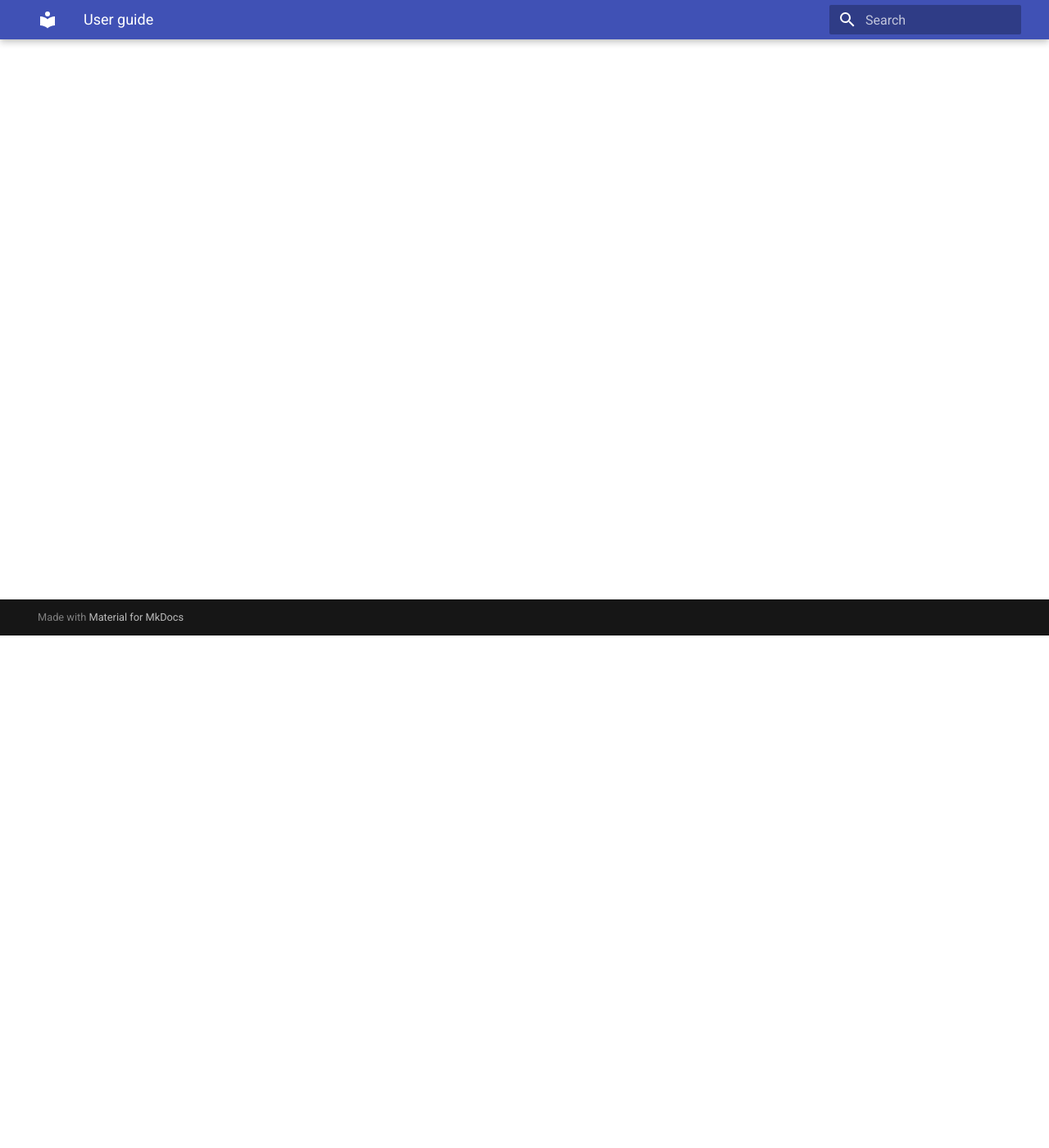
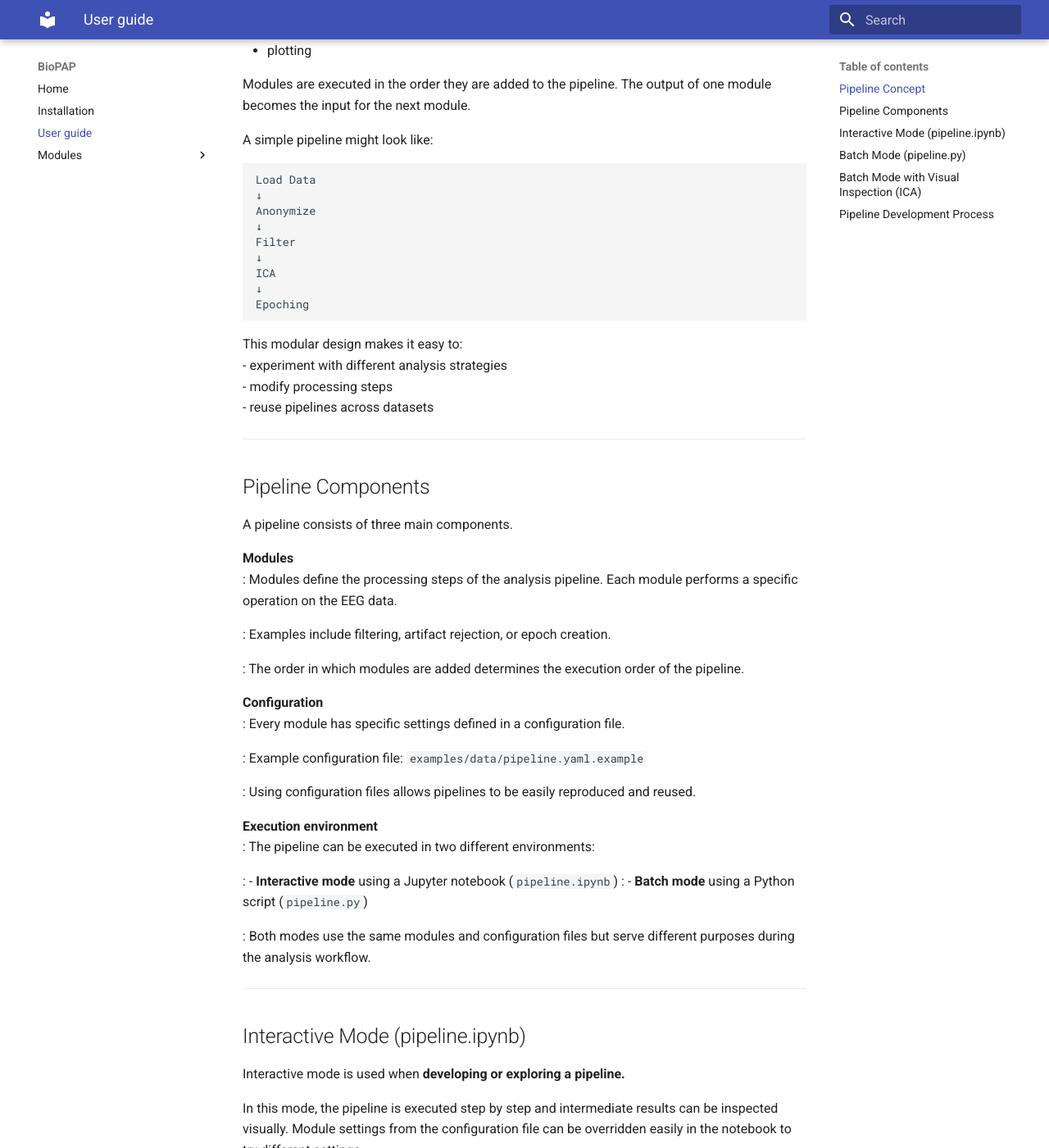
Before and after one commit to CentreForDigitalHumanities/BioPAP, an MkDocs documentation site: the page built from docs/guide.md, in a window 1280 px wide and 1400 px high, scrolled down 625 px. Shown: the whole window at 82% size. Built offline with MkDocs 1.6.1 and Material for MkDocs 9.7.7, drawn with Linux system fonts in a browser that asks for light colours; some of the changed text lies outside the part shown.

Commit message:
general explanation pipeline

````diff
--- a/docs/guide.md
+++ b/docs/guide.md
@@ -1 +1,159 @@
 # User Guide
+
+This guide is a general explanation on how the EEG preprocessing pipeline is structured and how it is typically used.
+
+The pipeline provides a modular framework for processing EEG data. The preprocessing is constructed by combining individual processing steps, called modules, into a sequential pipeline.
+
+It is recommended to develop and test pipelines interactively, and then run them in batch mode to process multiple datafiles.
+
+## Pipeline Concept
+
+The analysis pipeline consists of sequential **modules** applied to EEG data.
+
+Each module performs a single processing step such as:
+
+- filtering
+- artifact rejection
+- ICA decomposition
+- epoching
+- plotting
+
+Modules are executed in the order they are added to the pipeline. The output of one module becomes the input for the next module.
+
+A simple pipeline might look like:
+```
+Load Data
+↓
+Anonymize
+↓
+Filter
+↓
+ICA
+↓
+Epoching
+```
+
+This modular design makes it easy to:
+- experiment with different analysis strategies
+- modify processing steps
+- reuse pipelines across datasets
+
+---
+
+## Pipeline Components
+
+A pipeline consists of three main components.
+
+**Modules**
+: Modules define the processing steps of the analysis pipeline. Each module performs a specific operation on the EEG data.
+
+: Examples include filtering, artifact rejection, or epoch creation.
+
+: The order in which modules are added determines the execution order of the pipeline.
+
+**Configuration**
+: Every module has specific settings defined in a configuration file.
+
+: Example configuration file:
+    ```
+    examples/data/pipeline.yaml.example
+    ```
+
+: Using configuration files allows pipelines to be easily reproduced and reused.
+
+**Execution environment**
+: The pipeline can be executed in two different environments:
+
+: - **Interactive mode** using a Jupyter notebook (`pipeline.ipynb`)
+: - **Batch mode** using a Python script (`pipeline.py`)
+
+: Both modes use the same modules and configuration files but serve different purposes during the analysis workflow.
+
+---
+
+## Interactive Mode (pipeline.ipynb)
+
+Interactive mode is used when **developing or exploring a pipeline.**
+
+In this mode, the pipeline is executed step by step and intermediate results can be inspected visually. Module settings from the configuration file can be overridden easily in the notebook to try different settings.
+
+Typical use cases:
+
+- exploring available modules
+- testing different configurations
+- visually inspecting intermediate results
+- processing small datasets
+
+Interactive execution makes it easy to quickly iterate on the settings and verify that each processing step behaves as expected.
+
+For this reason, interactive mode is typically used during **pipeline development.**
+
+---
+
+## Batch Mode (pipeline.py)
+
+Batch mode is designed for **automated processing of multiple EEG datafiles.**
+
+The pipeline is executed without user interaction and all outputs are saved automatically.
+
+Typical use cases:
+
+- processing many participants
+- running preprocessing pipeline on servers
+
+Batch mode ensures that the same preprocessing pipeline is applied consistently across all datasets.
+
+---
+
+## Batch Mode with Visual Inspection (ICA)
+
+Some modules require **manual inspection or adjustment.**
+
+A common example is the **ICA module**, where users may need to manually identify and remove artifact-related components.
+
+To support this, the pipeline can be executed in two stages.
+
+**Step 1 – Run pipeline until ICA**
+
+The pipeline processes the data up to the ICA step and saves the intermediate results to disk.
+
+**Step 2 – Inspect ICA**
+
+The user loads the saved data and inspects the ICA components to identify artifacts.
+
+**Step 3 – Continue pipeline**
+
+After the ICA components have been cleaned, the remaining pipeline steps can be executed in batch mode.
+
+This approach allows pipelines to remain largely automated while still supporting necessary manual inspection steps.
+
+---
+
+## Pipeline Development Process
+
+A typical process would look something like:
+
+**1. Develop the pipeline in a notebook**
+
+Use (a subset of) a single participant dataset, and:
+- explore modules
+- test configurations
+- interactively inspect outcomes of the steps
+
+**2. Finalize configuration**
+
+Once the pipeline works, finalize:
+- define module execution order
+- add configuration parameters in the config file
+
+**3. Create batch pipeline**
+
+The finalized pipeline is defined in pipeline.py by adding the modules in the correct order.
+
+This script will later be used to run the analysis on the full dataset.
+
+**4. Run on full dataset**
+
+Finally, the pipeline is executed in batch mode to process all participants.
+
+The pipeline runs automatically and stores the resulting outputs for further analysis.
````
